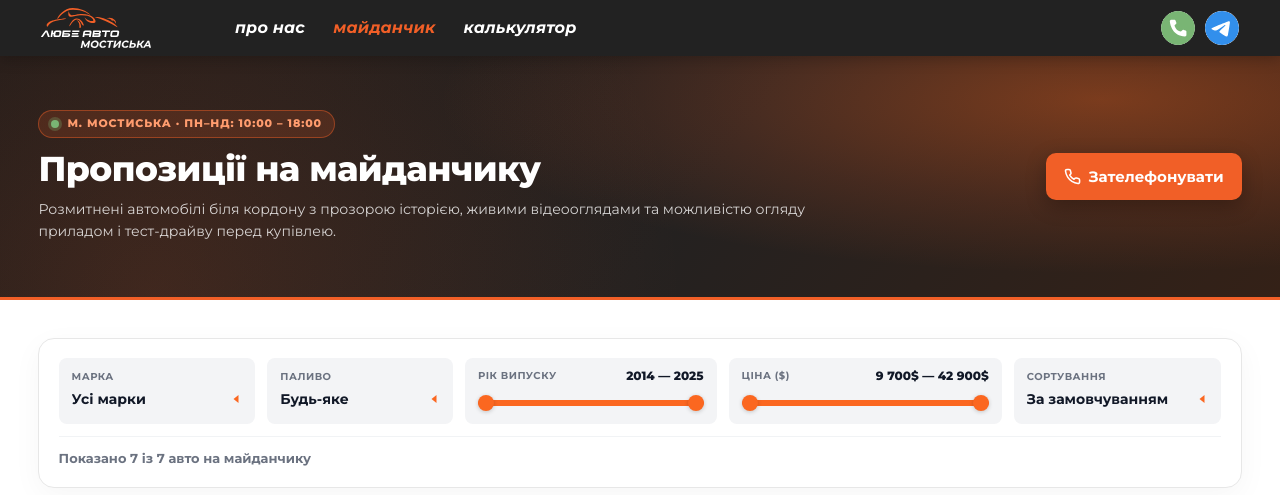
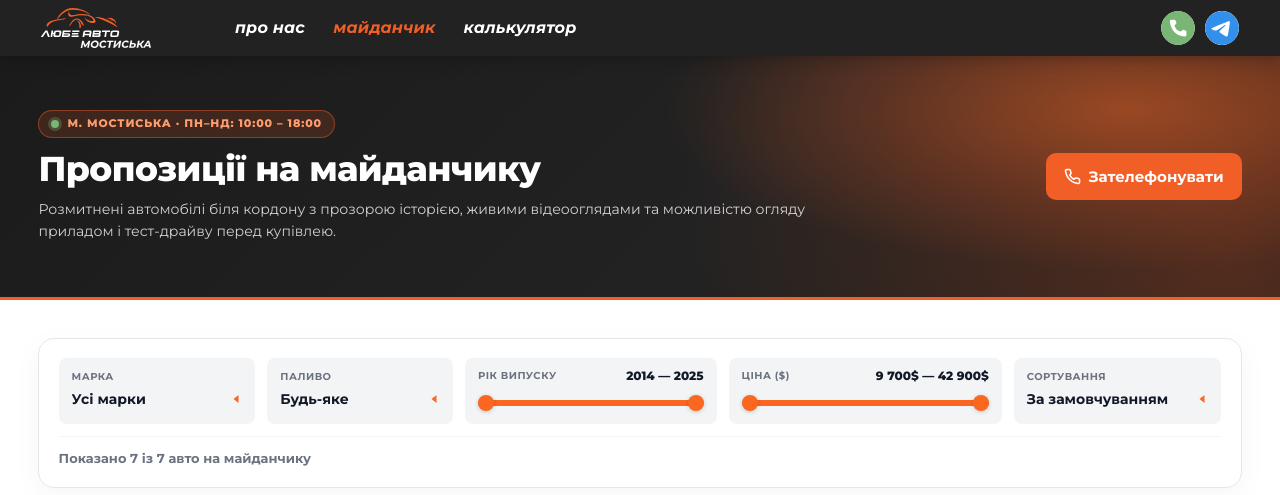
Before and after one commit to AVovkus/lubeavto-mostyska, a plain HTML site: page index.html in a window 1280 px wide. Shown: the top 495 px of the page. Drawn offline with Linux system fonts and the light colour scheme; no server answers.

Commit message:
Brighten orange glow accent on page-hero banners while keeping dark base

```diff
--- a/css/styles.css
+++ b/css/styles.css
@@ -1966,16 +1966,12 @@ a {
   position: relative;
   overflow: hidden;
   background:
-    radial-gradient(ellipse 68% 95% at 86% 18%, rgba(251, 103, 32, 0.38) 0%, rgba(241, 95, 39, 0.15) 45%, rgba(241, 95, 39, 0) 76%),
-    radial-gradient(circle at 12% 100%, rgba(241, 95, 39, 0.16) 0%, rgba(241, 95, 39, 0) 46%),
-    linear-gradient(130deg, #1a1a1a 0%, #242120 55%, #342117 100%);
+    radial-gradient(ellipse 48% 88% at 88% 22%, rgba(255, 108, 38, 0.46) 0%, rgba(241, 95, 39, 0.22) 40%, rgba(241, 95, 39, 0) 76%),
+    radial-gradient(circle at 96% 85%, rgba(241, 95, 39, 0.26) 0%, rgba(241, 95, 39, 0) 44%),
+    linear-gradient(135deg, #1b1b1b 0%, #222222 58%, #1a1a1a 100%);
   color: #ffffff;
   padding: clamp(32px, 4.2vw, 56px) 0;
   border-bottom: 3px solid var(--brand-orange);
-}
-
-.page-hero .btn--primary {
-  box-shadow: 0 6px 20px rgba(0, 0, 0, 0.28);
 }
 
 .page-hero__inner {
@@ -2138,7 +2134,7 @@ a {
 }
 
 .hero-stat-pill {
-  background-color: rgba(18, 18, 18, 0.45);
+  background-color: rgba(255, 255, 255, 0.08);
   border: 1px solid rgba(255, 255, 255, 0.16);
   border-radius: 14px;
   padding: 14px 16px;
```
